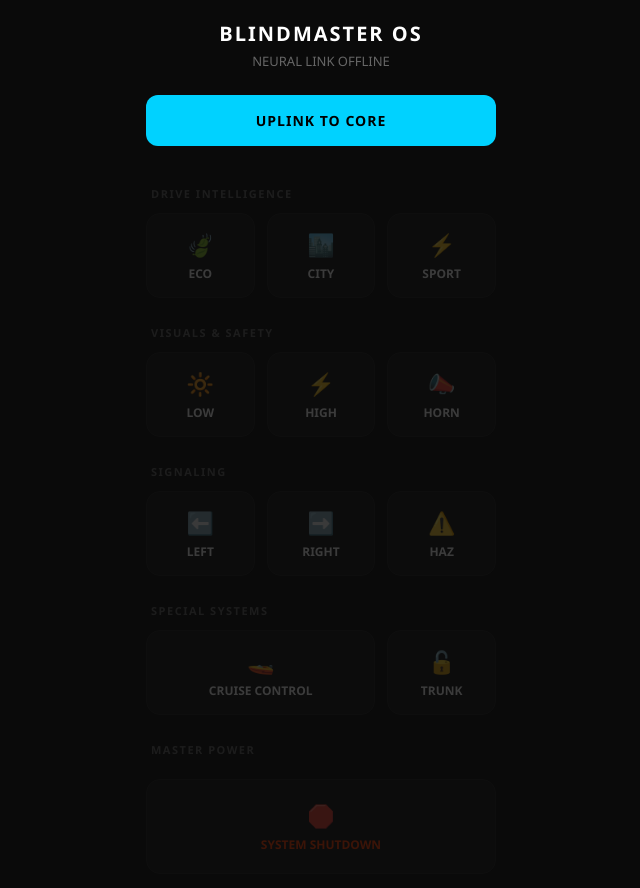
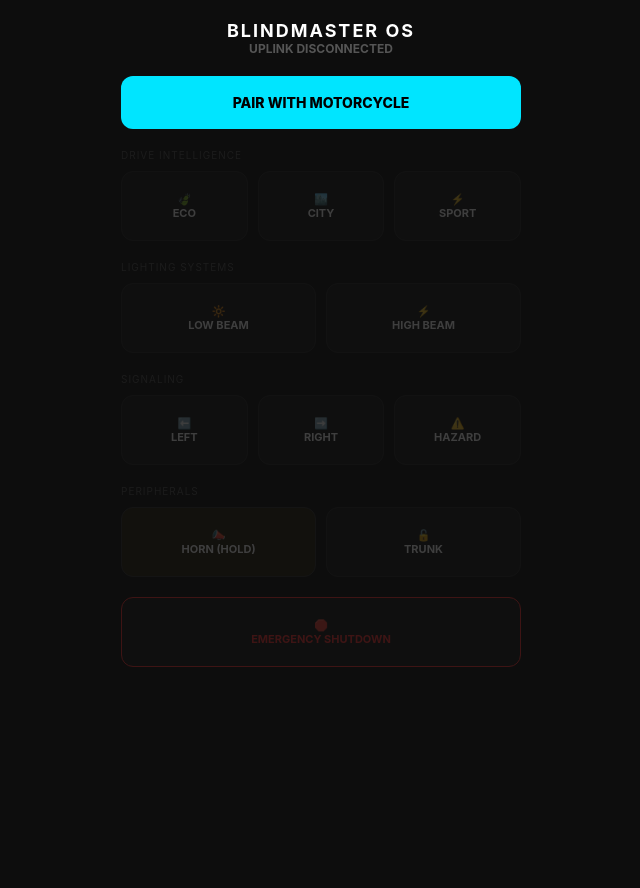
Before and after one commit to Ruc0tapia/index.html, a plain HTML site: page index.html in a window 1280 px wide. Shown: the whole page, without its empty margins (319-959 px from the left). After the commit the page ends 800 px from the top, so only its background shows below. Drawn offline with Linux system fonts and the light colour scheme.

Commit message:
Update index.html

```diff
--- a/index.html
+++ b/index.html
@@ -6,18 +6,18 @@
     <title>BlindMaster OS Hub</title>
     <style>
         :root {
-            --bg-color: #0a0a0a;
-            --panel-bg: #151515;
-            --accent-blue: #00d2ff;
-            --accent-green: #2dc653;
-            --accent-red: #ff3d00;
-            --accent-amber: #ffb703;
+            --bg-color: #0d0d0d;
+            --panel-bg: #1a1a1a;
+            --accent-blue: #00e5ff;
+            --accent-green: #00ff88;
+            --accent-red: #ff3333;
+            --accent-amber: #ffcc00;
             --text-main: #ffffff;
-            --text-muted: #666666;
-            --border-color: #222222;
+            --text-muted: #555555;
+            --border-color: #2a2a2a;
         }
 
-        * { box-sizing: border-box; margin: 0; padding: 0; font-family: 'Segoe UI', Roboto, -apple-system, sans-serif; }
+        * { box-sizing: border-box; margin: 0; padding: 0; font-family: 'Inter', sans-serif; }
 
         body {
             background-color: var(--bg-color);
@@ -27,238 +27,180 @@
             align-items: center;
             min-height: 100vh;
             padding: 20px;
-            -webkit-tap-highlight-color: transparent;
         }
 
-        header { width: 100%; text-align: center; margin-bottom: 25px; }
-        h1 { font-size: 20px; font-weight: 800; letter-spacing: 2px; text-transform: uppercase; color: #fff; }
-
-        #statusMessage {
-            margin-top: 5px;
-            font-size: 13px;
-            color: var(--text-muted);
-            transition: color 0.3s;
-        }
-
-        .connected-text { color: var(--accent-green) !important; }
+        header { width: 100%; text-align: center; margin-bottom: 20px; }
+        #statusMessage { font-size: 12px; color: var(--text-muted); font-weight: bold; }
 
         #connectBtn {
             background-color: var(--accent-blue);
             color: black;
             border: none;
-            padding: 16px;
+            padding: 18px;
             font-size: 14px;
-            font-weight: 900;
+            font-weight: 800;
             border-radius: 12px;
             cursor: pointer;
             width: 100%;
-            max-width: 350px;
-            margin-bottom: 25px;
-            text-transform: uppercase;
-            letter-spacing: 1px;
-            transition: all 0.2s;
+            max-width: 400px;
+            margin-bottom: 20px;
         }
 
-        .dashboard-grid {
-            display: grid;
-            grid-template-columns: repeat(3, 1fr);
-            gap: 12px;
+        .dashboard {
+            display: flex;
+            flex-direction: column;
+            gap: 20px;
             width: 100%;
-            max-width: 350px;
+            max-width: 400px;
             opacity: 0.2;
             pointer-events: none;
-            transition: opacity 0.5s;
         }
+        .dashboard.active { opacity: 1; pointer-events: auto; }
 
-        .dashboard-grid.active { opacity: 1; pointer-events: auto; }
+        .control-row { display: grid; grid-template-columns: 1fr 1fr; gap: 10px; }
+        .control-row-3 { display: grid; grid-template-columns: 1fr 1fr 1fr; gap: 10px; }
 
         .control-btn {
             background-color: var(--panel-bg);
             color: var(--text-main);
             border: 1px solid var(--border-color);
-            padding: 15px 5px;
-            font-size: 12px;
-            font-weight: 700;
-            border-radius: 14px;
-            cursor: pointer;
+            padding: 20px 10px;
+            font-size: 11px;
+            border-radius: 12px;
             display: flex;
             flex-direction: column;
             align-items: center;
-            justify-content: center;
-            transition: all 0.2s;
-            text-transform: uppercase;
+            font-weight: bold;
         }
+        .control-btn:active { background-color: #333; transform: translateY(2px); }
+        .control-btn.active { border-color: var(--accent-blue); color: var(--accent-blue); box-shadow: 0 0 10px rgba(0,229,255,0.2); }
 
-        .control-btn:active { background-color: #222; transform: scale(0.96); }
-        .control-btn.on { border-color: var(--accent-blue); background: rgba(0, 210, 255, 0.05); color: var(--accent-blue); }
-        .control-btn.on-green { border-color: var(--accent-green); background: rgba(45, 198, 83, 0.05); color: var(--accent-green); }
-        .control-btn.on-red { border-color: var(--accent-red); background: rgba(255, 61, 0, 0.05); color: var(--accent-red); }
-        .control-btn.on-amber { border-color: var(--accent-amber); background: rgba(255, 183, 3, 0.05); color: var(--accent-amber); }
+        .btn-icon { font-size: 24px; margin-bottom: 8px; }
+        .section-label { color: var(--text-muted); font-size: 10px; text-transform: uppercase; letter-spacing: 1px; }
 
-        .btn-icon { font-size: 22px; margin-bottom: 6px; }
-
-        .section-title {
-            grid-column: span 3;
-            text-align: left;
-            font-size: 11px;
-            font-weight: 800;
-            color: var(--text-muted);
-            margin-top: 15px;
-            text-transform: uppercase;
-            letter-spacing: 1.5px;
-            padding-left: 5px;
-        }
-
-        /* Large Buttons */
-        .btn-full { grid-column: span 3; padding: 20px; }
-        .btn-half { grid-column: span 1.5; }
-
-        /* Custom Colors for UI Toggles */
+        .btn-horn { background-color: #222; border-color: #333; }
         .btn-horn:active { background-color: var(--accent-amber); color: black; }
     </style>
 </head>
 <body>
 
     <header>
-        <h1>BlindMaster OS</h1>
-        <div id="statusMessage">NEURAL LINK OFFLINE</div>
+        <h2 style="font-size: 18px; letter-spacing: 2px;">BLINDMASTER OS</h2>
+        <div id="statusMessage">UPLINK DISCONNECTED</div>
     </header>
 
-    <button id="connectBtn">UPLINK TO CORE</button>
+    <button id="connectBtn">PAIR WITH MOTORCYCLE</button>
 
-    <div class="dashboard-grid" id="dashboard">
+    <div class="dashboard" id="dashboard">
 
-        <div class="section-title">Drive Intelligence</div>
-        <button class="control-btn" onclick="sendMode('MODE_1', this)">
-            <span class="btn-icon">🍃</span> ECO
-        </button>
-        <button class="control-btn" onclick="sendMode('MODE_2', this)">
-            <span class="btn-icon">🏙️</span> CITY
-        </button>
-        <button class="control-btn" onclick="sendMode('MODE_3', this)">
-            <span class="btn-icon">⚡</span> SPORT
+        <div class="control-row-3">
+            <div class="section-label" style="grid-column: span 3;">Drive Intelligence</div>
+            <button class="control-btn" onclick="sendMode('MODE_1', this)"><span>🍃</span> ECO</button>
+            <button class="control-btn" onclick="sendMode('MODE_2', this)"><span>🏙️</span> CITY</button>
+            <button class="control-btn" onclick="sendMode('MODE_3', this)"><span>⚡</span> SPORT</button>
+        </div>
+
+        <div class="control-row">
+            <div class="section-label" style="grid-column: span 2;">Lighting Systems</div>
+            <button class="control-btn" id="lowBtn" onclick="toggleSimple('LOW', this)"><span>🔆</span> LOW BEAM</button>
+            <button class="control-btn" id="highBtn" onclick="toggleSimple('HIGH', this)"><span>⚡</span> HIGH BEAM</button>
+        </div>
+
+        <div class="control-row-3">
+            <div class="section-label" style="grid-column: span 3;">Signaling</div>
+            <button class="control-btn" id="leftBtn" onclick="toggleSimple('LEFT', this)"><span>⬅️</span> LEFT</button>
+            <button class="control-btn" id="rightBtn" onclick="toggleSimple('RIGHT', this)"><span>➡️</span> RIGHT</button>
+            <button class="control-btn" id="hazBtn" onclick="toggleSimple('HAZ', this)"><span>⚠️</span> HAZARD</button>
+        </div>
+
+        <div class="control-row">
+            <div class="section-label" style="grid-column: span 2;">Peripherals</div>
+            <button class="control-btn btn-horn" style="background: #2a2211;"
+                    onmousedown="hornControl(true)" onmouseup="hornControl(false)"
+                    ontouchstart="hornControl(true)" ontouchend="hornControl(false)">
+                <span>📣</span> HORN (HOLD)
+            </button>
+            <button class="control-btn" onclick="sendCommand('TRUNK')"><span>🔓</span> TRUNK</button>
+        </div>
+
+        <button class="control-btn" style="width: 100%; border-color: var(--accent-red); color: var(--accent-red);" onclick="confirmAction('POWER_OFF', 'SHUTDOWN SYSTEM?')">
+            <span>🛑</span> EMERGENCY SHUTDOWN
         </button>
 
-        <div class="section-title">Visuals & Safety</div>
-        <button class="control-btn" onclick="toggleBtn('LOW_TOGGLE', this, 'on')">
-            <span class="btn-icon">🔆</span> LOW
-        </button>
-        <button class="control-btn" onclick="toggleBtn('HIGH_TOGGLE', this, 'on')">
-            <span class="btn-icon">⚡</span> HIGH
-        </button>
-        <button class="control-btn btn-horn"
-                ontouchstart="sendCommand('HORN_ON')" ontouchend="sendCommand('HORN_OFF')"
-                onmousedown="sendCommand('HORN_ON')" onmouseup="sendCommand('HORN_OFF')">
-            <span class="btn-icon">📣</span> HORN
-        </button>
-
-        <div class="section-title">Signaling</div>
-        <button class="control-btn" onclick="toggleBtn('LEFT_TOGGLE', this, 'on-green')">
-            <span class="btn-icon">⬅️</span> LEFT
-        </button>
-        <button class="control-btn" onclick="toggleBtn('RIGHT_TOGGLE', this, 'on-green')">
-            <span class="btn-icon">➡️</span> RIGHT
-        </button>
-        <button class="control-btn" onclick="toggleBtn('HAZ_TOGGLE', this, 'on-amber')">
-            <span class="btn-icon">⚠️</span> HAZ
-        </button>
-
-        <div class="section-title">Special Systems</div>
-        <button class="control-btn" style="grid-column: span 2;" onclick="toggleBtn('CRU_TOGGLE', this, 'on')">
-            <span class="btn-icon">🚤</span> CRUISE CONTROL
-        </button>
-        <button class="control-btn btn-red" onclick="sendCommand('TRUNK')">
-            <span class="btn-icon">🔓</span> TRUNK
-        </button>
-
-        <div class="section-title">Master Power</div>
-        <button class="control-btn btn-full" style="color: var(--accent-red); margin-top: 10px;" onclick="confirmPowerOff()">
-            <span class="btn-icon">🛑</span> SYSTEM SHUTDOWN
-        </button>
     </div>
 
     <script>
-        const SERVICE_UUID = "6E400001-B5A3-F393-E0A9-E50E24DCCA9E".toLowerCase();
-        const RX_CHAR_UUID = "6E400002-B5A3-F393-E0A9-E50E24DCCA9E".toLowerCase();
+        const SERVICE_UUID = "6e400001-b5a3-f393-e0a9-e50e24dcca9e";
+        const RX_CHAR_UUID = "6e400002-b5a3-f393-e0a9-e50e24dcca9e";
 
-        let userName = localStorage.getItem("blindmaster_user") || "GUEST";
         let bleDevice = null;
-        let rxCharacteristic = null;
+        let rxChar = null;
+        let states = {};
 
         const connectBtn = document.getElementById('connectBtn');
-        const statusMessage = document.getElementById('statusMessage');
-        const dashboard = document.getElementById('dashboard');
+        const statusMsg = document.getElementById('statusMessage');
+        const dash = document.getElementById('dashboard');
 
         connectBtn.addEventListener('click', async () => {
             if (bleDevice && bleDevice.gatt.connected) {
-                bleDevice.gatt.disconnect();
+                await bleDevice.gatt.disconnect();
                 return;
             }
-
             try {
-                statusMessage.innerText = "Targeting Core...";
+                statusMsg.innerText = "SEARCHING FOR BIKE...";
                 bleDevice = await navigator.bluetooth.requestDevice({
                     filters: [{ name: 'BlindMaster_B' }],
                     optionalServices: [SERVICE_UUID]
                 });
-
                 bleDevice.addEventListener('gattserverdisconnected', onDisconnected);
                 const server = await bleDevice.gatt.connect();
                 const service = await server.getPrimaryService(SERVICE_UUID);
-                rxCharacteristic = await service.getCharacteristic(RX_CHAR_UUID);
+                rxChar = await service.getCharacteristic(RX_CHAR_UUID);
 
-                statusMessage.innerText = "LINK ESTABLISHED";
-                statusMessage.classList.add('connected-text');
-                connectBtn.innerText = "TERMINATE UPLINK";
-                dashboard.classList.add('active');
-
-                // Identify user
-                setTimeout(() => sendCommand("USER_" + userName), 500);
-
-            } catch (error) {
-                statusMessage.innerText = "UPLINK FAILED";
+                statusMsg.innerText = "UPLINK STABLE";
+                connectBtn.innerText = "DISCONNECT";
+                dash.classList.add('active');
+            } catch (e) {
+                statusMsg.innerText = "UPLINK FAILED";
+                console.error(e);
             }
         });
 
         function onDisconnected() {
-            statusMessage.innerText = "NEURAL LINK OFFLINE";
-            statusMessage.classList.remove('connected-text');
-            connectBtn.innerText = "UPLINK TO CORE";
-            dashboard.classList.remove('active');
-            rxCharacteristic = null;
+            statusMsg.innerText = "UPLINK DISCONNECTED";
+            connectBtn.innerText = "PAIR WITH MOTORCYCLE";
+            dash.classList.remove('active');
         }
 
-        async function sendCommand(commandText) {
-            if (!rxCharacteristic) return;
+        async function sendCommand(cmd) {
+            if (!rxChar) return;
             try {
-                let encoder = new TextEncoder();
-                await rxCharacteristic.writeValue(encoder.encode(commandText));
-                console.log("Sent:", commandText);
-            } catch (error) {
-                console.error("Write Error:", error);
-            }
+                const encoder = new TextEncoder();
+                await rxChar.writeValue(encoder.encode(cmd));
+                console.log("Sent: " + cmd);
+            } catch (e) { console.error(e); }
         }
 
-        function toggleBtn(cmd, el, className) {
-            el.classList.toggle(className);
-            sendCommand(cmd);
+        function toggleSimple(prefix, el) {
+            states[prefix] = !states[prefix];
+            const suffix = states[prefix] ? "_ON" : "_OFF";
+            if (states[prefix]) el.classList.add('active');
+            else el.classList.remove('active');
+            sendCommand(prefix + suffix);
+        }
+
+        function hornControl(isOn) {
+            sendCommand(isOn ? "HORN_ON" : "HORN_OFF");
         }
 
         function sendMode(mode, el) {
-            // Clear other modes
-            document.querySelectorAll('.dashboard-grid .control-btn').forEach(b => {
-                if (b.innerText.includes('ECO') || b.innerText.includes('CITY') || b.innerText.includes('SPORT')) {
-                    b.classList.remove('on');
-                }
-            });
-            el.classList.add('on');
+            document.querySelectorAll('.control-btn').forEach(b => b.classList.remove('active'));
+            el.classList.add('active');
             sendCommand(mode);
         }
 
-        function confirmPowerOff() {
-            if (confirm("SHUTDOWN CONFIRMATION: Are you sure you want to completely kill the 72V system and arm the alarm?")) {
-                sendCommand("POWER_OFF");
-            }
+        function confirmAction(cmd, msg) {
+            if (confirm(msg)) sendCommand(cmd);
         }
     </script>
 </body>
```
